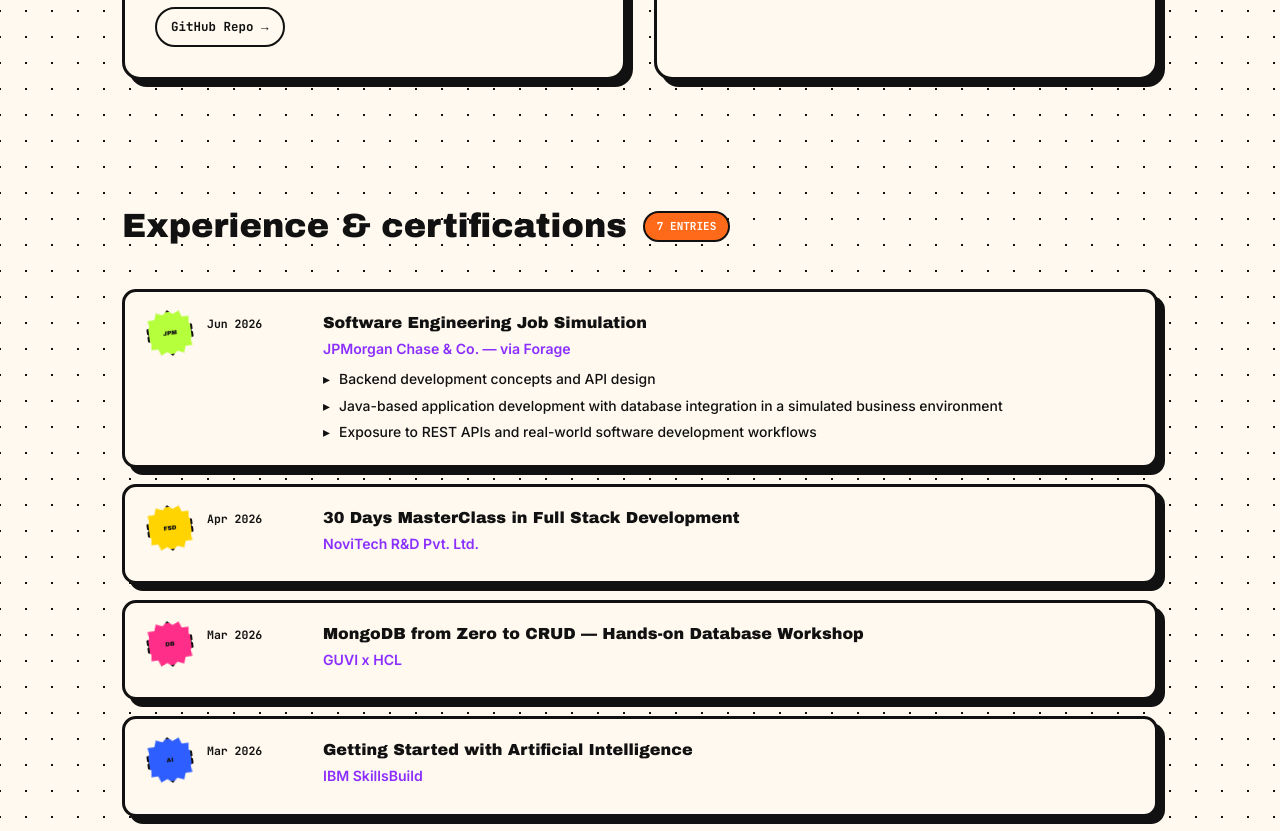
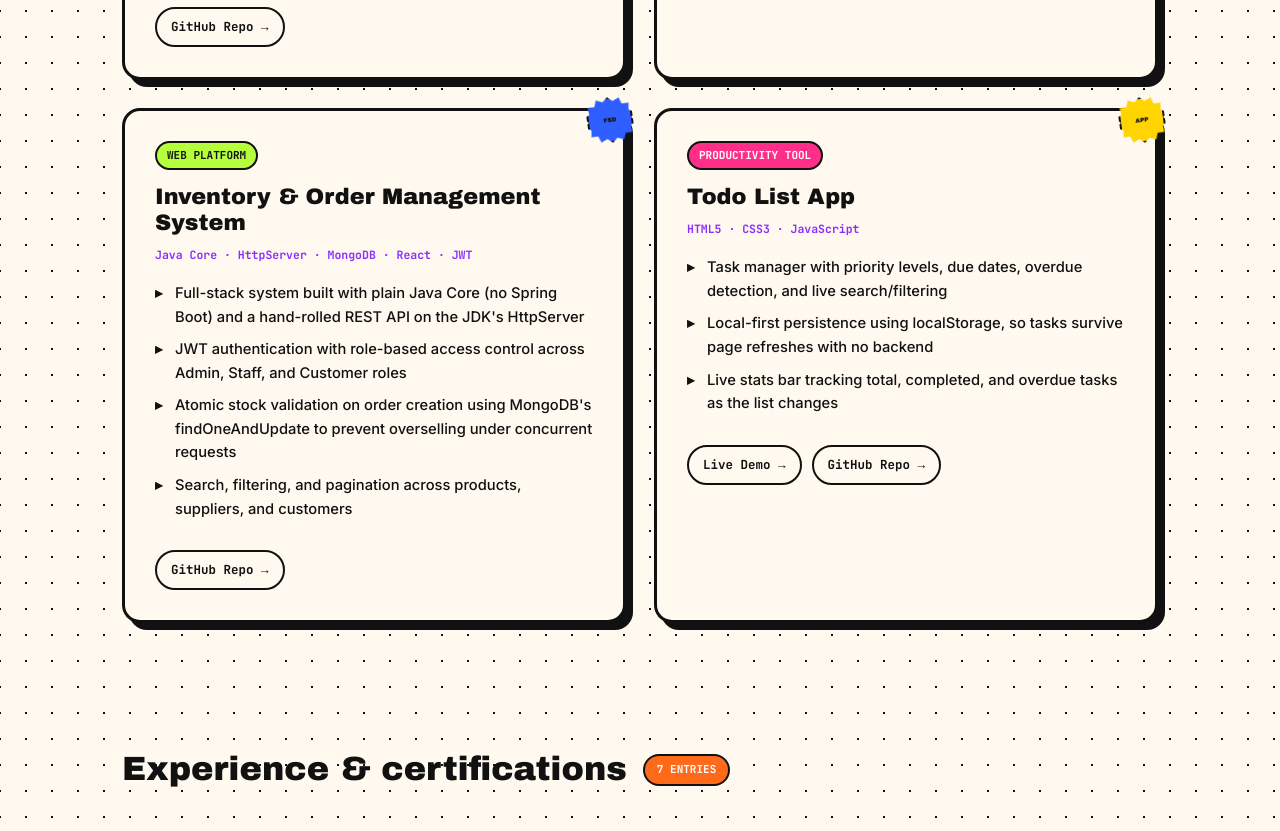
Before and after one commit to Adhipan007/Adhipan007.github.io, a plain HTML site: page index.html in a window 1280 px wide. Shown: the part 1913-2744 px from the top of the page. Drawn offline with Linux system fonts and the light colour scheme.

Commit message:
Add files via upload

```diff
--- a/index.html
+++ b/index.html
@@ -342,12 +342,13 @@
   <div class="wrap">
     <div class="sec-head">
       <h2>Selected projects</h2>
-      <span class="sec-badge" style="background:var(--pink); color:#fff;">2 shipped</span>
+      <span class="sec-badge" style="background:var(--pink); color:#fff;">4 shipped</span>
     </div>
     <div class="filter-row">
       <button class="filter-btn active" data-filter="all" type="button">All</button>
       <button class="filter-btn" data-filter="web" type="button">Web</button>
       <button class="filter-btn" data-filter="cv" type="button">Computer Vision</button>
+      <button class="filter-btn" data-filter="tools" type="button">Tools</button>
     </div>
     <div class="projects">
       <div class="pcard hard" data-category="web">
@@ -373,6 +374,34 @@
           <li>Lightweight interface for live gesture-to-text conversion</li>
         </ul>
         <a class="p-link" href="https://github.com/Adhipan007" target="_blank" rel="noopener">GitHub Repo →</a>
+      </div>
+      <div class="pcard hard" data-category="web">
+        <div class="sticker sticker-mini" style="background:var(--blue);"><span>FSD</span></div>
+        <span class="p-tag" style="background:var(--lime);">Web Platform</span>
+        <h3>Inventory & Order Management System</h3>
+        <div class="p-tech">Java Core · HttpServer · MongoDB · React · JWT</div>
+        <ul>
+          <li>Full-stack system built with plain Java Core (no Spring Boot) and a hand-rolled REST API on the JDK's HttpServer</li>
+          <li>JWT authentication with role-based access control across Admin, Staff, and Customer roles</li>
+          <li>Atomic stock validation on order creation using MongoDB's findOneAndUpdate to prevent overselling under concurrent requests</li>
+          <li>Search, filtering, and pagination across products, suppliers, and customers</li>
+        </ul>
+        <a class="p-link" href="https://github.com/Adhipan007/inventory-management-system" target="_blank" rel="noopener">GitHub Repo →</a>
+      </div>
+      <div class="pcard hard" data-category="tools">
+        <div class="sticker sticker-mini" style="background:var(--yellow);"><span>APP</span></div>
+        <span class="p-tag" style="background:var(--pink); color:#fff;">Productivity Tool</span>
+        <h3>Todo List App</h3>
+        <div class="p-tech">HTML5 · CSS3 · JavaScript</div>
+        <ul>
+          <li>Task manager with priority levels, due dates, overdue detection, and live search/filtering</li>
+          <li>Local-first persistence using localStorage, so tasks survive page refreshes with no backend</li>
+          <li>Live stats bar tracking total, completed, and overdue tasks as the list changes</li>
+        </ul>
+        <div style="display:flex; gap:10px; flex-wrap:wrap;">
+          <a class="p-link" style="margin-top:20px;" href="projects/todo-app.html" target="_blank" rel="noopener">Live Demo →</a>
+          <a class="p-link" style="margin-top:20px;" href="https://github.com/Adhipan007/todo-list-app" target="_blank" rel="noopener">GitHub Repo →</a>
+        </div>
       </div>
     </div>
   </div>
```
